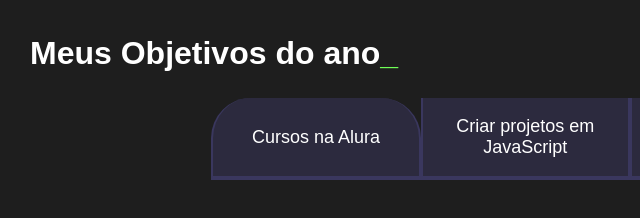
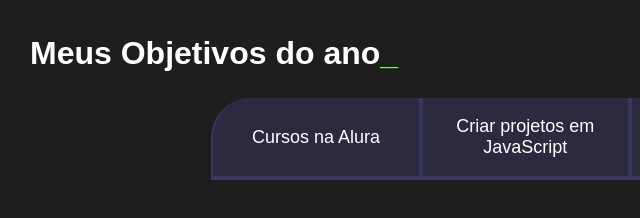
Before and after one commit to MariaHelena1B/repositorio3B, a plain HTML site: page index.html in a window 1280 px wide. Shown: the full height of the page, 10-650 px from the left. Drawn offline with Linux system fonts and the light colour scheme.

Commit message:
3 altteração

```diff
--- a/style.css
+++ b/style.css
@@ -56,16 +56,20 @@ body{
     display: block;
 }
 
+.botao:first-child {
+    border-radius: 40px 40px 0 0;
+}
+
 @media screen and (min-width: 768px) {
     .botoes {
         display: flex;
     }
-}
 
     .botao:first-child {
-    border-radius: 40px 40px 0 0;
+        border-radius: 40px 0 0 0;
     }
 
     .botao:last-child {
         border-radius: 0 40px 0 0;
     }
+}
```
Lines whose indentation alone changed are shown as unchanged.
